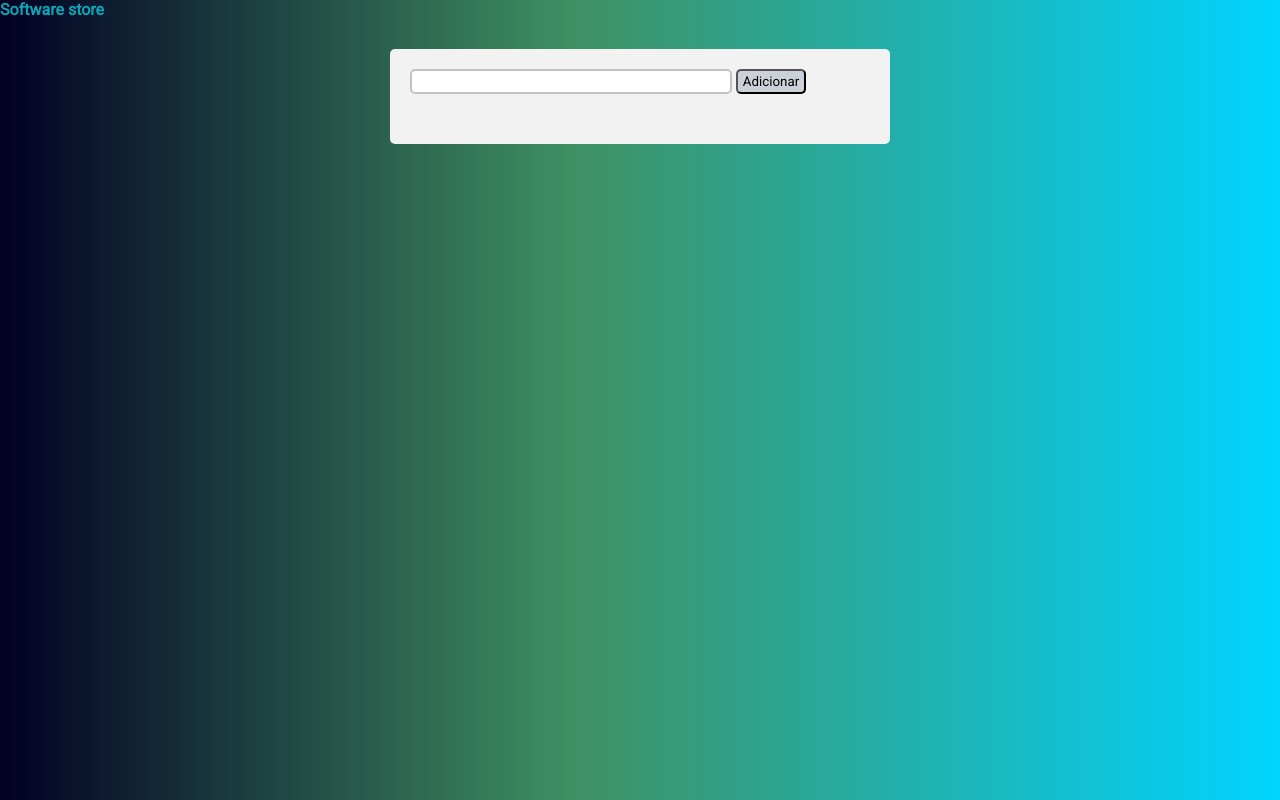
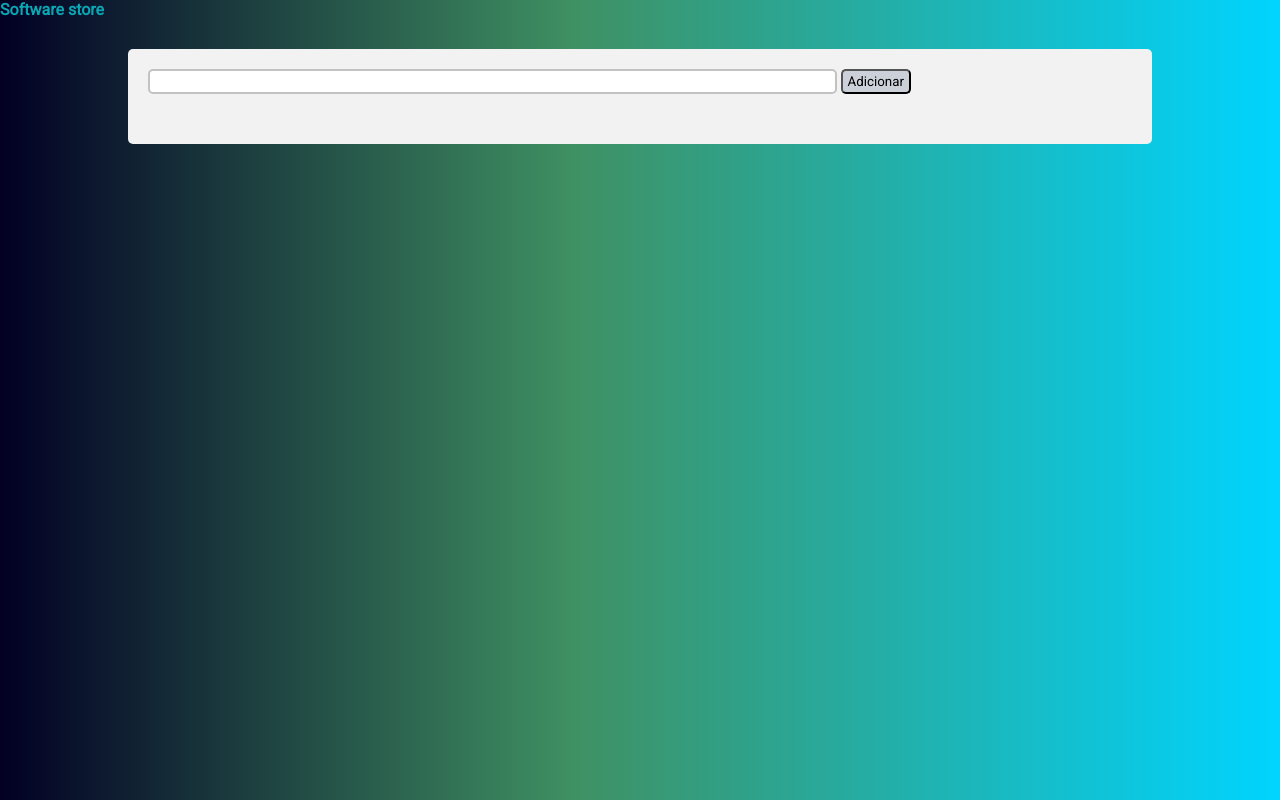
Before and after one commit to WescleyAC/to-do-list, a plain HTML site: page index.html in a window 1280 px wide. Drawn offline with Linux system fonts and the light colour scheme.

Commit message:
css file modification in caotainer 80vw

```diff
--- a/style.css
+++ b/style.css
@@ -33,7 +33,7 @@ h4 {
     padding: 20px 20px;
 
     background-color: #F2F2F2;
-    width: 500px;
+    width: 80vw;
     border-radius: 5px;
 
 
```
